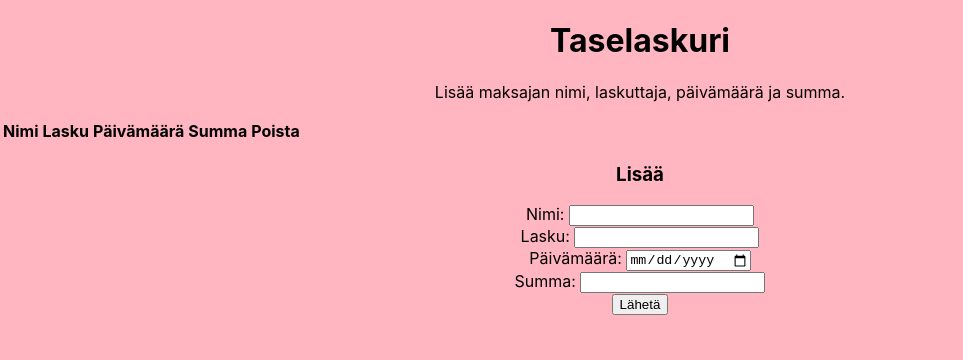
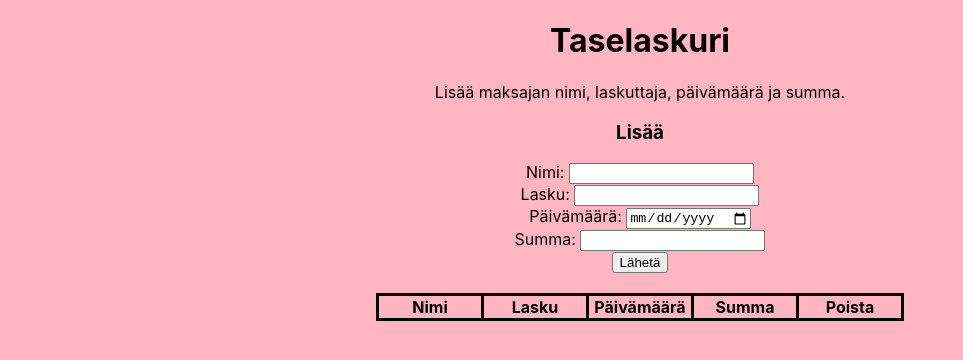
Before and after one commit to Miaidon/JSHarkka, a React (Create React App) app in the folder react-tutorial/: page / in a window 1280 px wide. Shown: the top 360 px of the page, without its empty margins (0-963 px from the left). Built offline with nearby package versions, Linux system fonts and the light colour scheme.

Commit message:
css muutoksia

```diff
--- a/react-tutorial/src/App.css
+++ b/react-tutorial/src/App.css
@@ -36,3 +36,8 @@
     transform: rotate(360deg);
   }
 }
+
+table {
+  text-align: center;
+  padding: 10px;
+}
--- a/react-tutorial/src/App.js
+++ b/react-tutorial/src/App.js
@@ -28,12 +28,13 @@ class App extends Component {
             <div className="container">
                 <h1>Taselaskuri</h1>
                 <p>Lisää maksajan nimi, laskuttaja, päivämäärä ja summa.</p>
+                <h3>Lisää</h3>
+                <Form handleSubmit={this.handleSubmit} />
                 <Table
                     characterData={characters}
                     removeCharacter={this.removeCharacter}
                 />
-                <h3>Lisää</h3>
-                <Form handleSubmit={this.handleSubmit} />
+
             </div>
         );
     }
--- a/react-tutorial/src/index.css
+++ b/react-tutorial/src/index.css
@@ -8,6 +8,27 @@ body {
   -moz-osx-font-smoothing: grayscale;
   background-color: lightpink;
 }
+table {
+  border-collapse: collapse;
+}
+
+table,th, td {
+
+
+  border: 3px solid black;
+  text-align: center;
+  margin-top: 20px;
+  margin-left: auto;
+  margin-right: auto;
+
+}
+
+th {
+  width: 100px;
+  height: px;
+}
+
+
 
 code {
   font-family: source-code-pro, Menlo, Monaco, Consolas, 'Courier New',
```
Also changed, not shown: react-tutorial/src/Table.js (+6 -5 lines).
